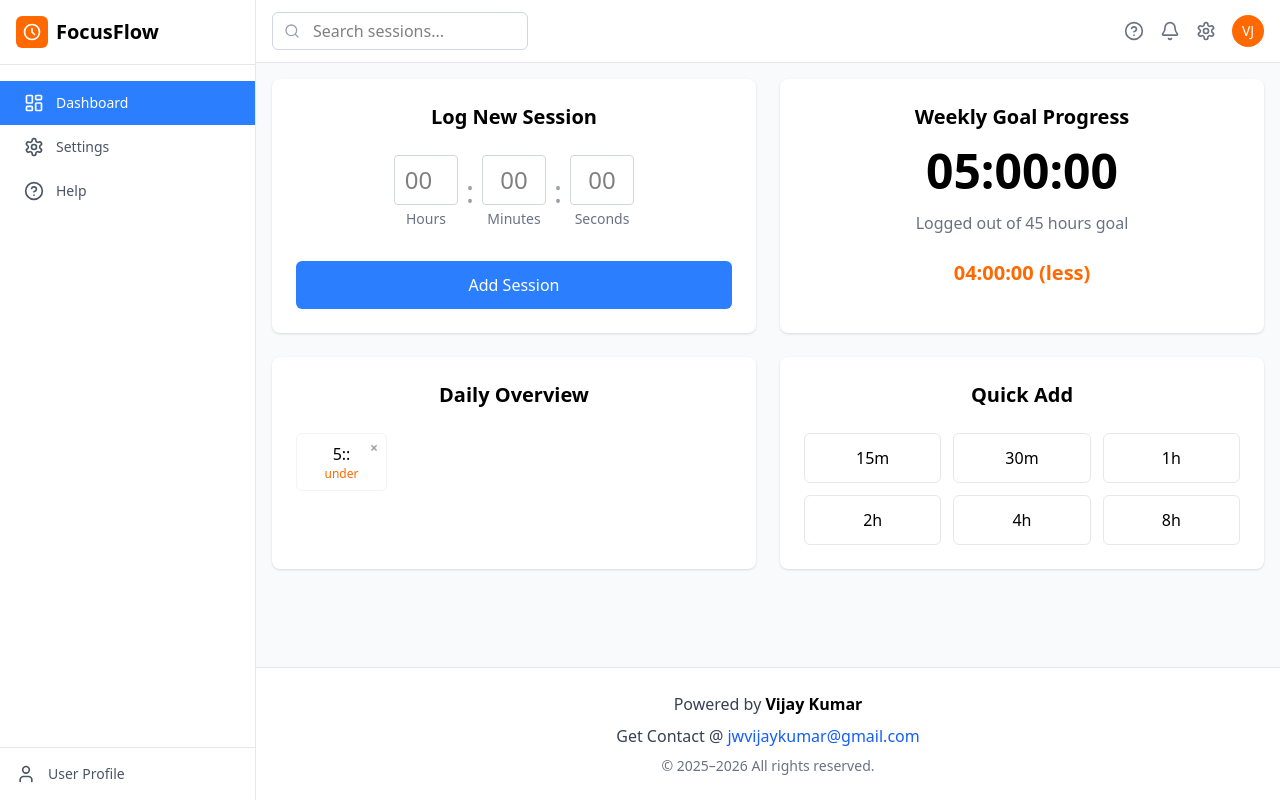
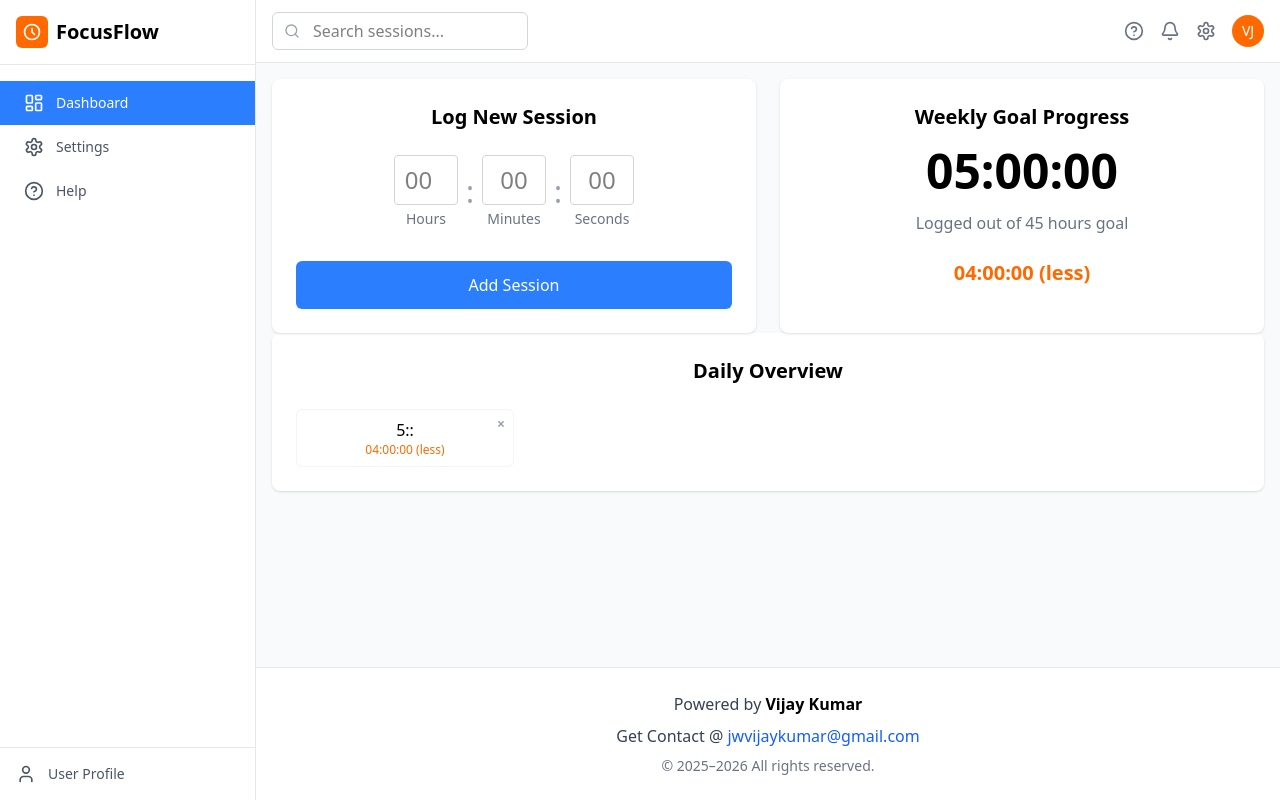
Before and after one commit to Vijaykumar308/trackMy45, a React (Vite) app: page / in a window 1280 px wide. Both pictures are taken after typing "5", "Sample", "Sample" into the empty fields and a click on the button "Add Session". Built offline with nearby package versions, Linux system fonts and the light colour scheme.

Commit message:
fixed some miner glitches

```diff
--- a/src/components/daily-overview.jsx
+++ b/src/components/daily-overview.jsx
@@ -1,21 +1,12 @@
 import { useContext } from "react"
 import { stateManagerContext } from "../utlis/StateManager"
+import { compareTotalTime } from "../utlis/helper";
 
 export default function DailyOverview() {
   const {globalState, setGlobalState} = useContext(stateManagerContext);
 
-  console.log('in dailyoverview: ',globalState);
-
-  //   const handleDelete = (indexToDelete) => {
-  //   const updatedTimes = globalState?.weeklyTime?.filter((_, index) => index !== indexToDelete);
-  //   setGlobalState({
-  //     weeklyTime: updatedTimes
-  //   });
-  // };
-
-   const handleDelete = (indexToDelete) => {
+  const handleDelete = (indexToDelete) => {
     const weeklyTimeList = JSON.parse(JSON.stringify(globalState?.weeklyTime))
-    console.log('in function:',weeklyTimeList);
     const updatedWeeklyList = weeklyTimeList?.filter((_, idx) => idx !== indexToDelete);
 
    setGlobalState({
@@ -30,10 +21,10 @@ export default function DailyOverview() {
         {
           globalState?.weeklyTime?.length === 0 ? "No Data"  :
 
-        globalState?.weeklyTime?.map((day,index) => (
+        globalState?.weeklyTime?.map((time,index) => (
           <div key={index} className="relative text-center p-2 border border-gray-100 rounded-md">
-            {/* <div className="text-xs text-gray-500">{day.date}</div> */}
-            <div className="font-medium">{day}</div>
+            {/* <div className="text-xs text-gray-500">{time.date}</div> */}
+            <div className="font-medium">{time}</div>
 
              <button
                 onClick={() => handleDelete(index)}
@@ -42,7 +33,7 @@ export default function DailyOverview() {
                 ×
               </button>
 
-            <div className="text-xs text-orange-500">under</div>
+            <div className="text-xs text-orange-500">{compareTotalTime(time, 1)}</div>
           </div>
         ))}
       </div>
--- a/src/components/dashboard.jsx
+++ b/src/components/dashboard.jsx
@@ -19,11 +19,11 @@ export default function Dashboard() {
           <div className="grid grid-cols-1 md:grid-cols-2 gap-6">
             <LogSession />
             <WeeklyGoal />
-            <DailyOverview  />
             {/* <WeeklyActivity /> */}
             {/* <RecentSessions /> */}
-            <QuickAdd />
+            {/* <QuickAdd /> */}
           </div>
+            <DailyOverview  />
         </main>
             <Footer />
       </div>
--- a/src/components/weekly-goal.jsx
+++ b/src/components/weekly-goal.jsx
@@ -1,34 +1,21 @@
 import { useContext, useEffect, useState } from "react"
 import { stateManagerContext } from "../utlis/StateManager"
-import { subtractTimes, sumTimes } from "../utlis/helper";
-import {parseTimeToSeconds} from "../utlis/helper";
+import { compareTotalTime, sumTimes } from "../utlis/helper";
 
 export default function WeeklyGoal() {
   const {globalState} = useContext(stateManagerContext);
-  const totalTime = sumTimes(globalState?.weeklyTime);
-  const [timeStatusDesc, setTimeStatusDescp] = useState(0);
+  const totalTime = sumTimes((globalState?.weeklyTime || "00"));
+  const [timeStatusDesc, setTimeStatusDescp] = useState("");
 
-  function compareTotalTime(totalTime, shiftHoursPerDay = "9:00:00") {
-    const totalAllowedSeconds = parseTimeToSeconds(shiftHoursPerDay) * globalState?.weeklyTime?.length;
-    console.log('time should be in secds',totalAllowedSeconds);
-    const totalTimeSeconds = parseTimeToSeconds(totalTime);
-
-    if (totalTimeSeconds > totalAllowedSeconds) {
-        return subtractTimes(totalTimeSeconds, totalAllowedSeconds) + " (over) ";
-    } else if (totalTimeSeconds < totalAllowedSeconds) {
-        return subtractTimes(totalAllowedSeconds, totalTimeSeconds) + " (less)";
-    } else {
-        return subtractTimes(totalAllowedSeconds, totalAllowedSeconds);
-    }
-}
-
+  console.log(globalState?.weeklyTime?.length);
+  let numberOfDays;
   useEffect(() => {
-    const timeStatus = compareTotalTime(totalTime)
+    numberOfDays = globalState?.weeklyTime?.length || 0;
+    const timeStatus = compareTotalTime(totalTime, numberOfDays);
     setTimeStatusDescp(timeStatus);
   }, [totalTime])
 
 
-  console.log(globalState);
   return (
     <div className="bg-white rounded-lg shadow p-6">
       <h2 className="text-xl font-semibold text-center mb-4">Weekly Goal Progress</h2>
--- a/src/utlis/helper.js
+++ b/src/utlis/helper.js
@@ -4,7 +4,6 @@ export const isValidInput = (e, compareWith) => {
       ];
 
       const currentValue = e.target.value;
-      console.log(currentValue);
       // Allow navigation and control keys
       if (allowedKeys.includes(e.key)) return;
 
@@ -16,8 +15,6 @@ export const isValidInput = (e, compareWith) => {
 export const sumTimes = (timeArray)  => {
   if(!timeArray) return;
     let totalSeconds = 0;
-
-    console.log(timeArray);
 
     for (const time of timeArray) {
         const parts = time.split(':').map(Number).reverse();
@@ -40,6 +37,21 @@ export const sumTimes = (timeArray)  => {
         String(seconds).padStart(2, '0')
     ].join(':');
 }
+
+export function compareTotalTime(totalTime, noOfDays, shiftHoursPerDay = "9:00:00") {
+    const totalAllowedSeconds = parseTimeToSeconds(shiftHoursPerDay) * noOfDays; // globalState?.weeklyTime?.length;
+    const totalTimeSeconds = parseTimeToSeconds(totalTime);
+
+    if (totalTimeSeconds > totalAllowedSeconds) {
+        return subtractTimes(totalTimeSeconds, totalAllowedSeconds) + " (over) ";
+    } else if (totalTimeSeconds < totalAllowedSeconds) {
+        return subtractTimes(totalAllowedSeconds, totalTimeSeconds) + " (less)";
+    } else {
+        return subtractTimes(totalAllowedSeconds, totalAllowedSeconds);
+    }
+}
+
+
 
 
 export function parseTimeToSeconds(timeStr) {
```
